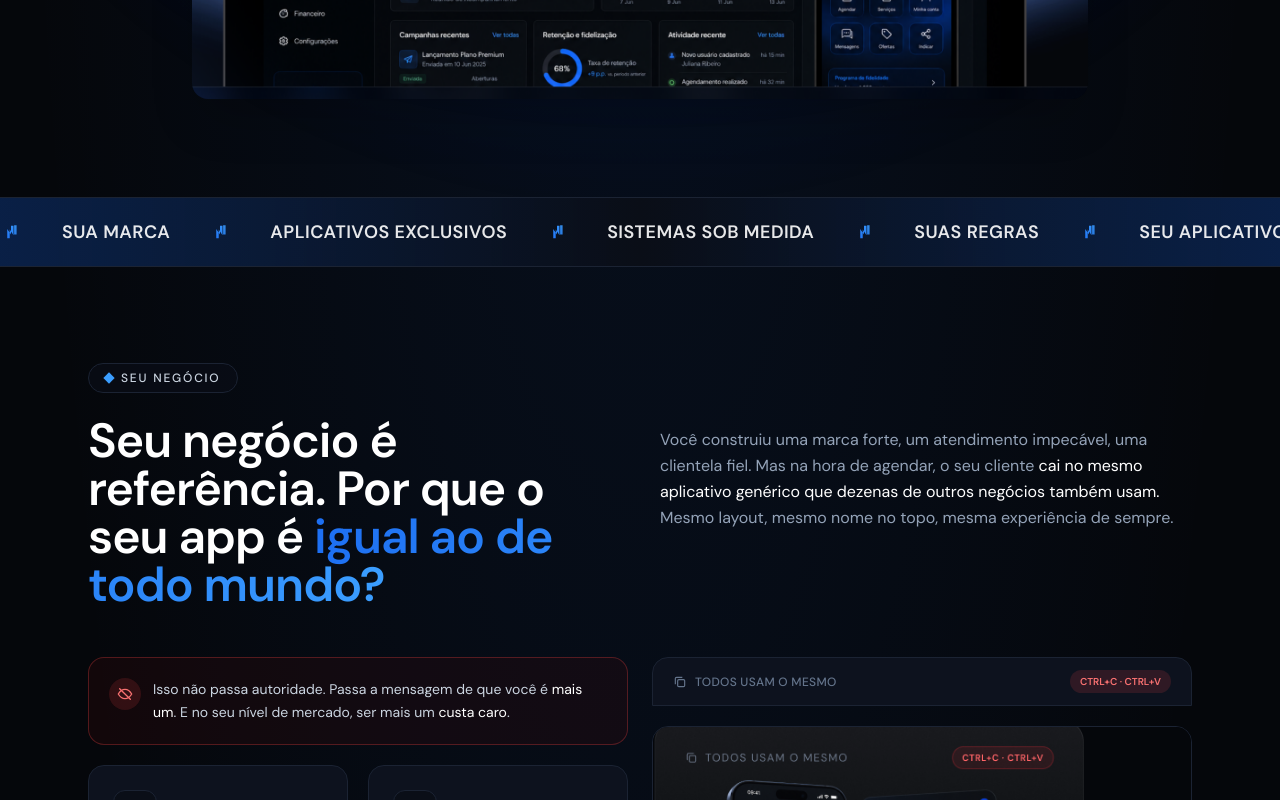
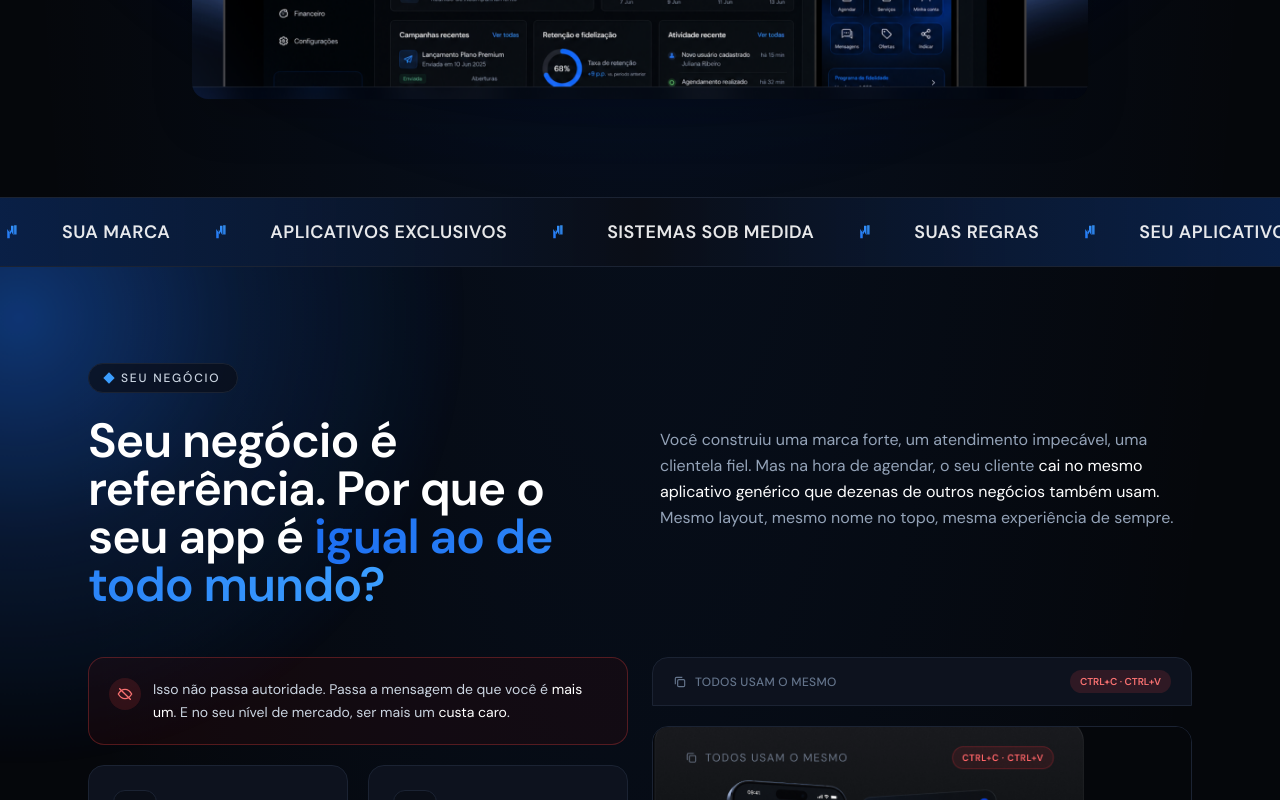
Before and after one commit to oileer/nexora-lp, a Next.js app: page / in a window 1280 px wide. Shown: the part 1060-1860 px from the top of the page. Built offline with nearby package versions, Linux system fonts and the light colour scheme.

Commit message:
fix: adiciona glow diagonal faltante na secao Problem (Seu negocio e referencia)

```diff
--- a/components/sections.tsx
+++ b/components/sections.tsx
@@ -105,7 +105,13 @@ function ProblemCard({ icon, title, text, full = false }: { icon: ReactNode; tit
 
 export function Problem() {
   return (
-    <section id="diferenciais" className="py-24">
+    <section id="diferenciais" className="relative overflow-hidden py-24">
+      <div
+        className="pointer-events-none absolute -left-40 -top-32 -z-10 h-[620px] w-[620px] animate-breathe opacity-70"
+        style={{
+          background: "radial-gradient(circle at 30% 30%, rgba(29,111,242,0.5) 0%, rgba(29,111,242,0.18) 35%, rgba(5,7,11,0) 70%)",
+        }}
+      />
       <div className="section">
         <div className="grid items-start gap-10 lg:grid-cols-2">
           <SectionHeading
```
